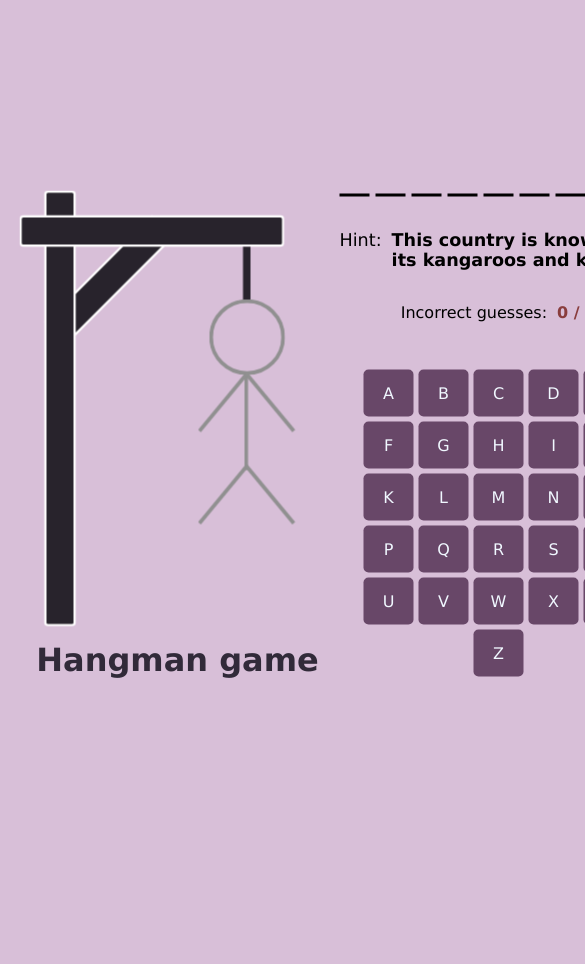
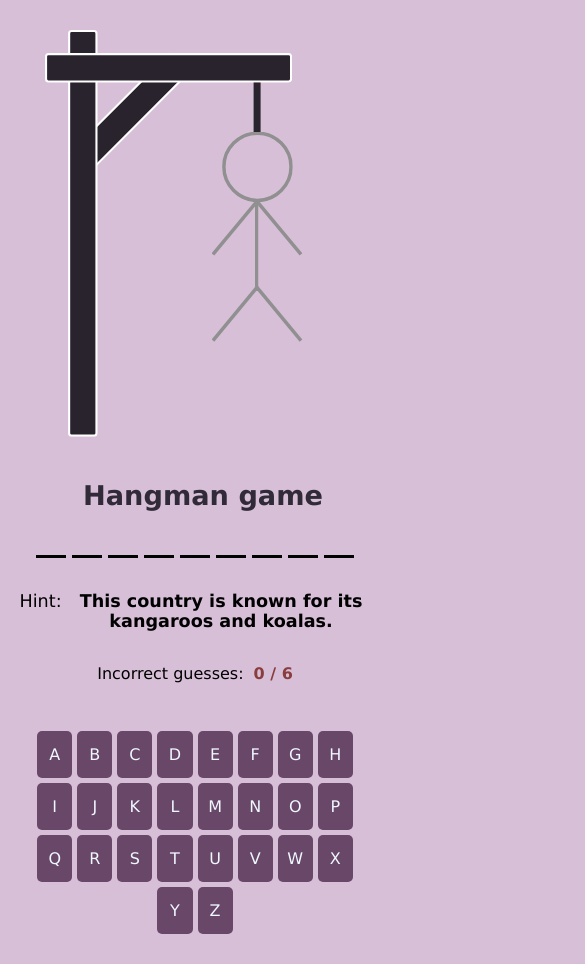
Before and after one commit to YanaLysukha/Hangman-game, a website with bundled scripts: page hangman/index.html in a window 390 px wide. Shown: the top 964 px of the page, 585 px wide, since content can reach past the window. Before the commit the page ends 844 px from the top, so only its background shows below. Built offline with nearby package versions, Linux system fonts and the light colour scheme.

Commit message:
feat: add adaptive layout and remove comments

```diff
--- a/hangman/css/style.css
+++ b/hangman/css/style.css
@@ -18,7 +18,7 @@
 .game-wrapper {
   display: flex;
   gap: 20px;
-  padding: 25px 30px 0;
+  padding: 30px 0px;
   width: 90%;
 
   position: absolute;
@@ -60,6 +60,7 @@
   max-width: 500px;
 
   font-size: 1.1rem;
+  text-align: center;
 }
 
 .quiz-side__hint-description {
@@ -127,3 +128,33 @@
 .quiz-side__keyboard-letter_active {
   background-color: rgba(104, 71, 104, 0.7);
 }
+
+@media (max-width: 750px) {
+  .game-wrapper {
+    flex-direction: column;
+    gap: 44px;
+  }
+
+  .quiz-side {
+    align-items: center;
+  }
+
+  .quiz-side__keyboard-letter {
+    width: 10%;
+  }
+}
+
+@media (max-width: 600px) {
+  .gallows-side__title {
+    font-size: 1.7rem;
+  }
+}
+
+@media (max-width: 550px) {
+  .game-wrapper {
+    position: static;
+    top: 0%;
+    left: 0%;
+    transform: none;
+  }
+}
--- a/hangman/js/index.js
+++ b/hangman/js/index.js
@@ -33,7 +33,7 @@ const legTwo = new Image();
 example.width = 300;
 example.height = 450;
 
-ctx.scale(0.75, 0.75);
+ctx.scale(0.7, 0.7);
 
 pic.src = "img/gallows.svg";
 head.src = "img/head.svg";
@@ -116,8 +116,6 @@ function createSpaceForLetters(wordLength) {
   return quizSideWord;
 }
 
-// createSpaceForLetters(7);
-
 const hintWrapper = createNewElement("div", "quiz-side__hint-wrapper");
 
 quizSideSection.append(hintWrapper);
@@ -197,7 +195,6 @@ createNewKeyboardElement(letters);
 
 const lettersList = document.querySelector('.quiz-side__keyboard').childNodes;
 
-// const secretWord = "BICYCLE";
 let counterValue = 0;
 
 function changeCounter() {
@@ -234,18 +231,6 @@ function checkLetter(word, letter) {
   }
 }
 
-// for (const keyboardElem of lettersList) {
-//   keyboardElem.addEventListener("click", function() {
-//     checkLetter(secretWord, keyboardElem.textContent);
-//   });
-// }
-
-
-// document.addEventListener('keydown', function(event) {
-//   const currentLetter = event.key.toUpperCase();
-//   checkLetter(secretWord, currentLetter);
-// });
-
 function getRandomQuestion() {
   const randomNumber = Math.floor(Math.random() * questions.length);
   const randomQuestion = questions[randomNumber].question;
```
